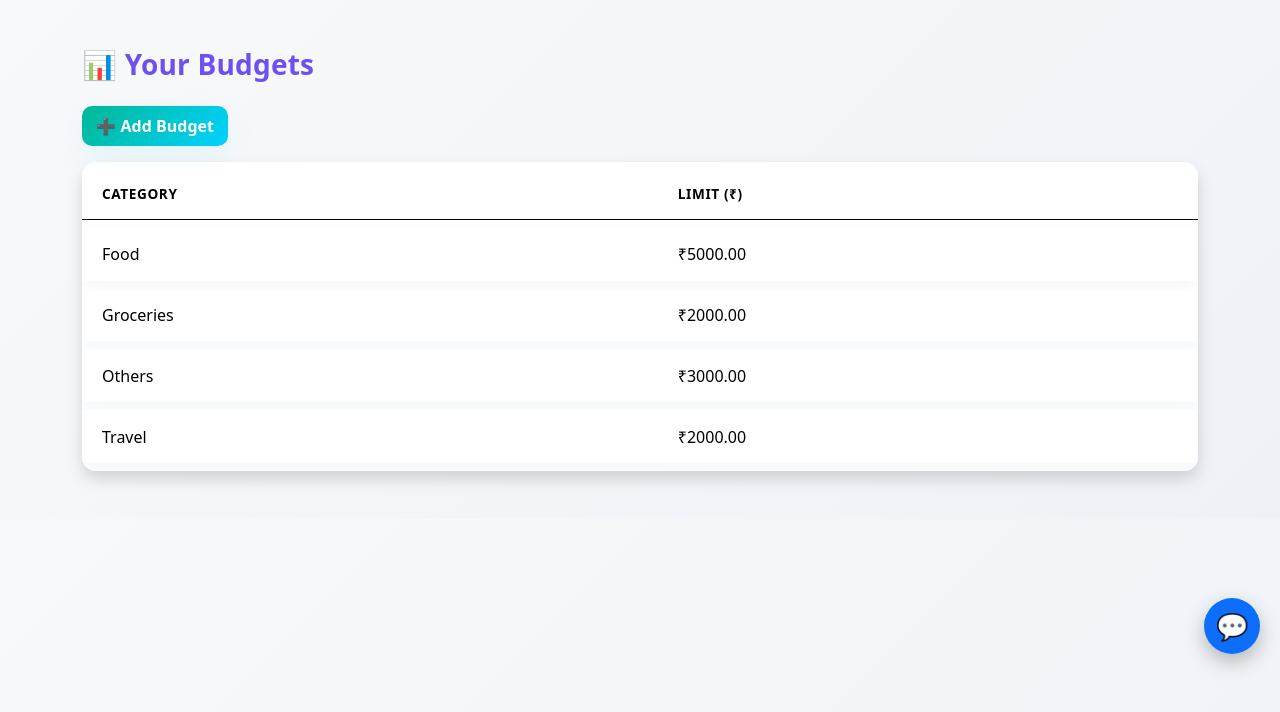
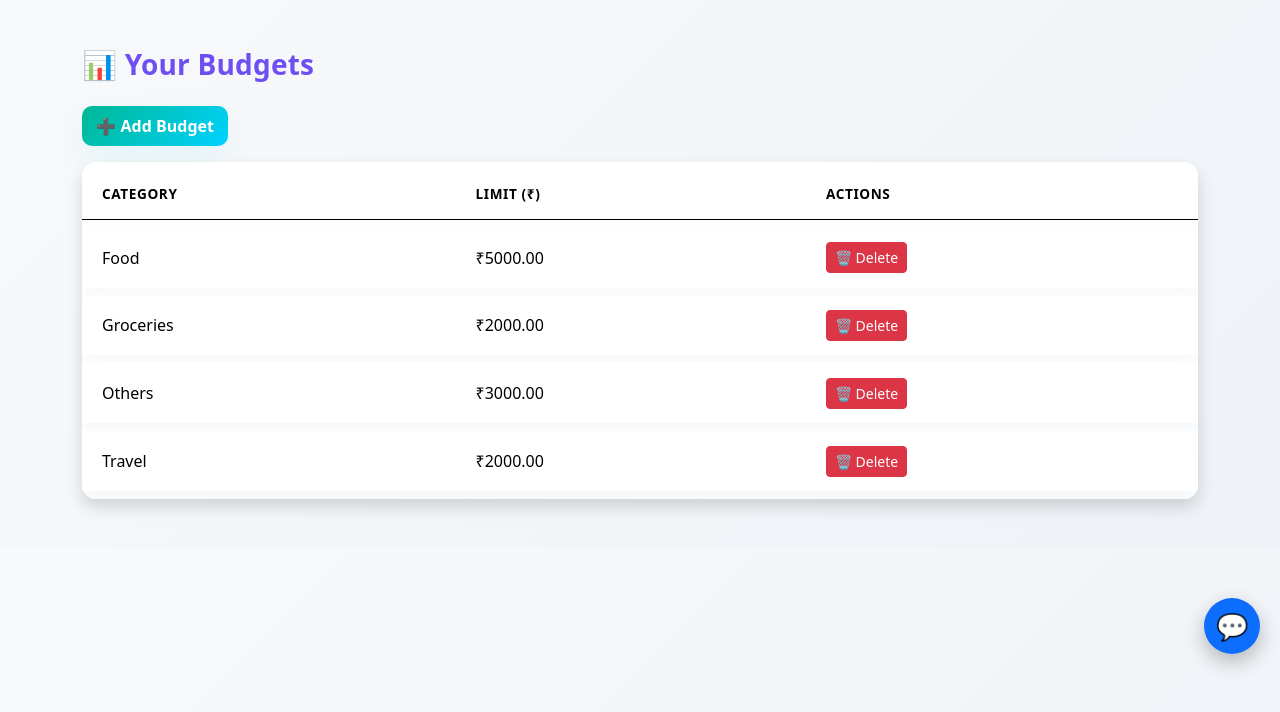
Before and after one commit to KIRUBAKARAN83/ai_finance_tracking, a Django app: template templates/budgets_list.html in a window 1280 px wide. Shown: the part 56-768 px from the top of the page. Run offline with Django 5.2, Linux system fonts and the light colour scheme; the template is opened without the code that fills it: values that come from a table or form of the project are taken from there, others are empty; data comes from the database, SQL or seed files in the repository; parts of the project's set-up code (start-up, migrations or seed data) failed here and were passed over.

Commit message:
Update budgets_list.html

```diff
--- a/templates/budgets_list.html
+++ b/templates/budgets_list.html
@@ -16,13 +16,22 @@
         <tr>
           <th>Category</th>
           <th>Limit (₹)</th>
+          <th>Actions</th>
         </tr>
       </thead>
       <tbody>
         {% for b in budgets %}
         <tr class="table-row">
-          <td>{{ b.category }}</td>
-          <td>₹{{ b.limit }}</td>
+          <td data-label="Category">{{ b.category }}</td>
+          <td data-label="Limit">₹{{ b.limit }}</td>
+          <td data-label="Actions">
+            <!-- Delete button -->
+            <a href="{% url 'transactions:delete_budget' b.id %}"
+               class="btn btn-sm btn-danger"
+               onclick="return confirm('Are you sure you want to delete this budget?');">
+              🗑 Delete
+            </a>
+          </td>
         </tr>
         {% endfor %}
       </tbody>
```
